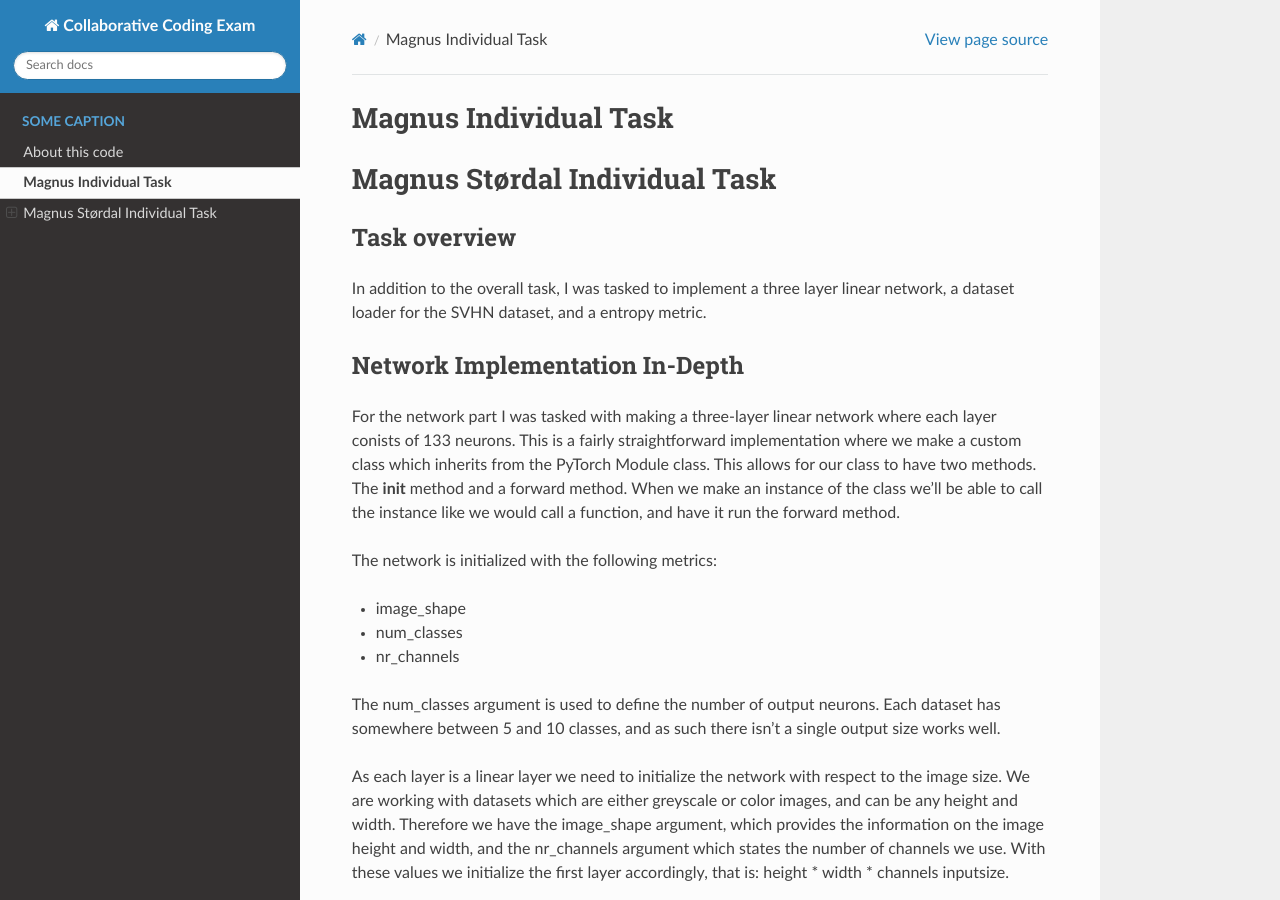
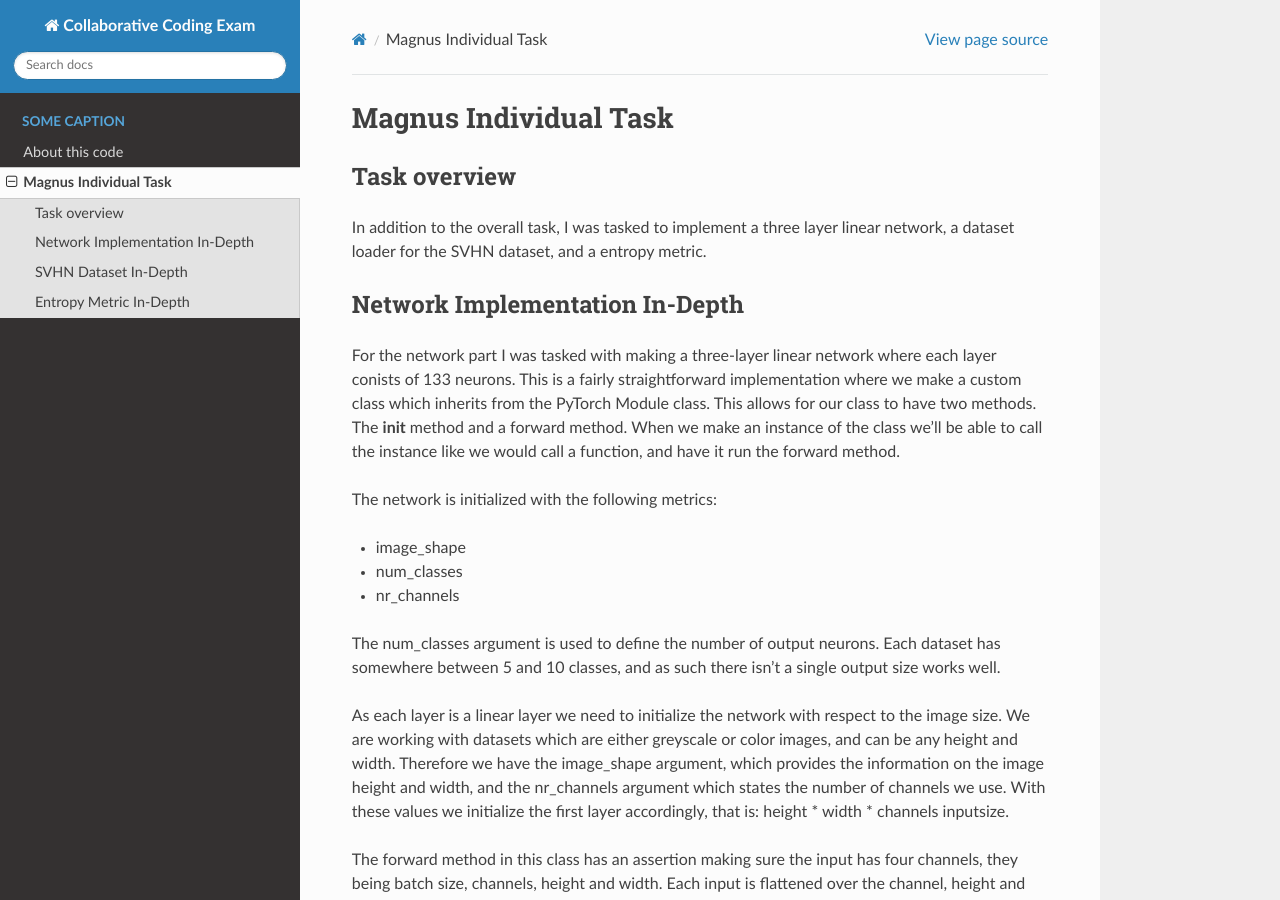
Before and after one commit to SFI-Visual-Intelligence/Collaborative-Coding-Exam, a Sphinx documentation site: the page built from doc/Magnus_page.md, in a window 1280 px wide and 900 px high. Built offline with Sphinx 7.4.7 and the Read the Docs theme 3.1.0, drawn with Linux system fonts in a browser that asks for light colours.

Commit message:
Changed markdown header

```diff
--- a/doc/Magnus_page.md
+++ b/doc/Magnus_page.md
@@ -1,7 +1,5 @@
 Magnus Individual Task
 ======================
-
-# Magnus Størdal Individual Task
 
 ## Task overview
 In addition to the overall task, I was tasked to implement a three layer linear network, a dataset loader for the SVHN dataset, and a entropy metric.
```
